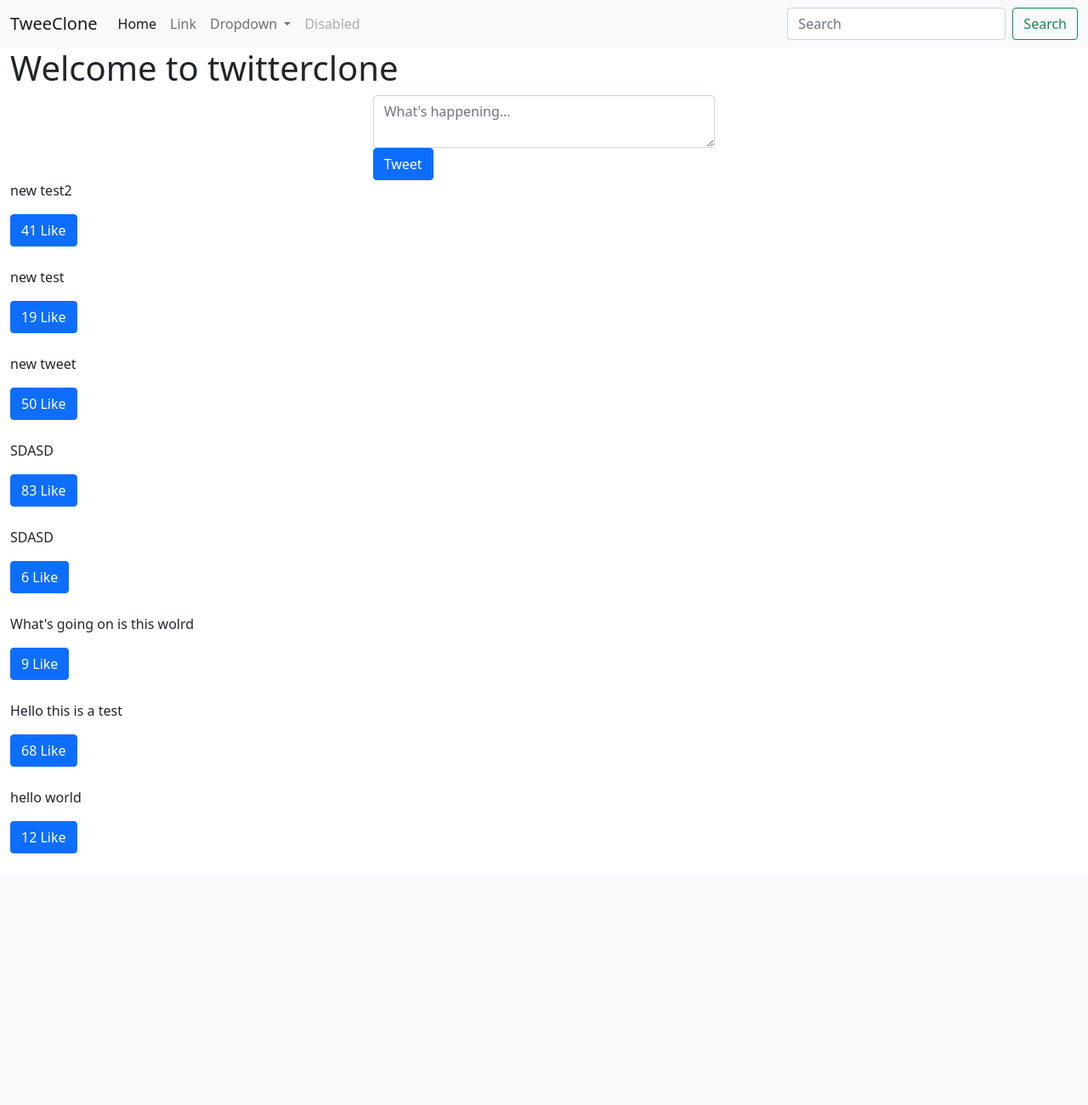
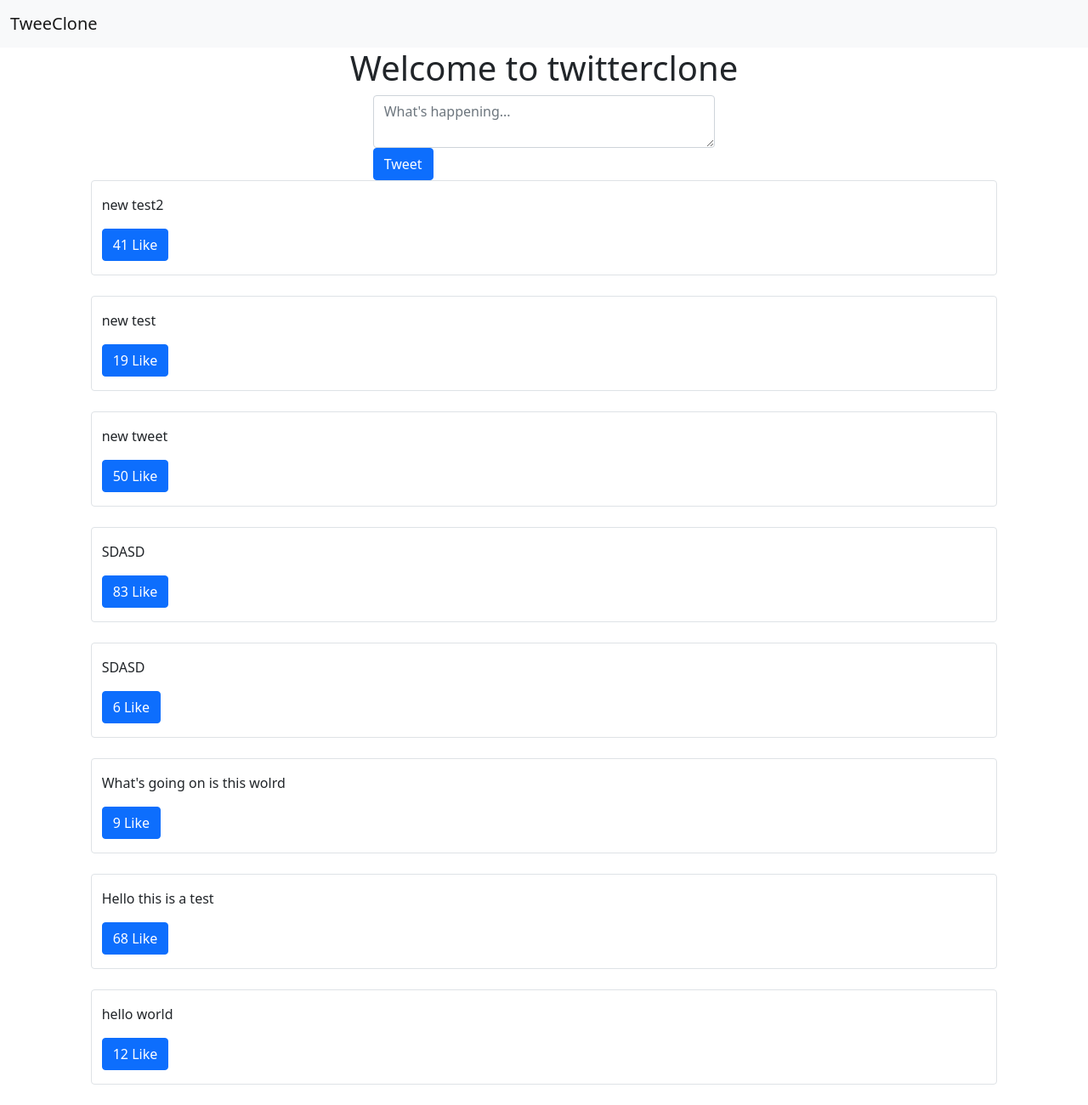
Before and after one commit to Bossy1996/twitter-clone, a Django app: page / in a window 1280 px wide. Shown: the whole page at 85% size. Before the commit the page ends 1004 px from the top, so only its background shows below. Run offline with Django 3.2, Linux system fonts and the light colour scheme; data comes from the database, SQL or seed files in the repository; data that the repository does not hold is empty.

Commit message:
front stuff

```diff
--- a/templates/components/navbar.html
+++ b/templates/components/navbar.html
@@ -5,7 +5,7 @@
         <span class="navbar-toggler-icon"></span>
       </button>
       <div class="collapse navbar-collapse d-none" id="navbarSupportedContent">
-        <ul class="navbar-nav me-auto mb-2 mb-lg-0">
+        <ul class="navbar-nav me-auto mb-2 mb-lg-0 d-none ">
           <li class="nav-item">
             <a class="nav-link active" aria-current="page" href="#">Home</a>
           </li>
@@ -27,7 +27,7 @@
             <a class="nav-link disabled" href="#" tabindex="-1" aria-disabled="true">Disabled</a>
           </li>
         </ul>
-        <form class="d-flex">
+        <form class="d-flex d-none">
           <input class="form-control me-2" type="search" placeholder="Search" aria-label="Search">
           <button class="btn btn-outline-success" type="submit">Search</button>
         </form>
--- a/templates/pages/index.html
+++ b/templates/pages/index.html
@@ -1,7 +1,7 @@
 {% extends 'base.html' %}
 
 {% block content %}
-<div class="row">
+<div class="row text-center">
     <div class="col">
         <h1>Welcome to twitterclone</h1>
     </div>
@@ -18,7 +18,7 @@
     </div>
 </div>
 
-<div id="tweets">
+<div class ='row' id="tweets">
     Replace me
 </div>
 <script>
@@ -38,7 +38,7 @@
     }
 
     function formatTweetElement(tweet) {
-        let formatedTweet = "<div class='mb-4' id='tweet-"+ tweet.id
+        let formatedTweet = "<div class='col-12 col-md-10 mx-auto mb-4 border rounded py-3' id='tweet-"+ tweet.id
         +"'>" + "<p>" + tweet.content +
             "</p><div class='btn-group'>" + LikeBtn(tweet) +
             "</div></div>";
```
